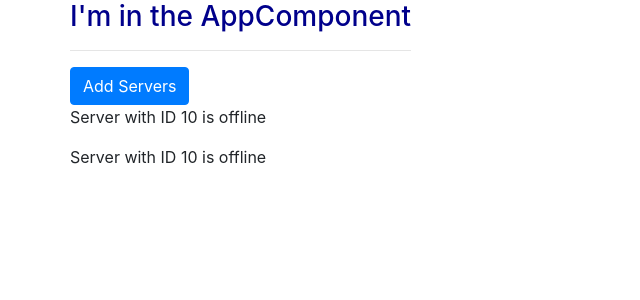
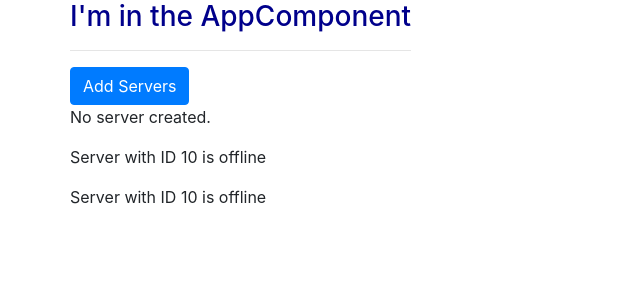
Before and after one commit to bpmnnit/testapp, an Angular app: page / in a window 1280 px wide. Shown: the top 300 px of the page, without its empty margins (0-640 px from the left). Built offline with nearby package versions, Linux system fonts and the light colour scheme.

Commit message:
Added code for event binding - a server was added

```diff
--- a/src/app/servers/servers.component.html
+++ b/src/app/servers/servers.component.html
@@ -1,3 +1,5 @@
-<button class="btn btn-primary" [disabled]="!allowNewServer">Add Servers</button>
+<button class="btn btn-primary" [disabled]="!allowNewServer" (click)="onCreateServer()">Add Servers</button>
+
+<p>{{ serverCreationStatus }}</p>
 <app-server></app-server>
 <app-server></app-server>
--- a/src/app/servers/servers.component.ts
+++ b/src/app/servers/servers.component.ts
@@ -8,6 +8,7 @@
 export class ServersComponent implements OnInit {
 
 	allowNewServer = false;
+	serverCreationStatus = 'No server created.';
 
 	constructor() {
 		setTimeout(() => {
@@ -16,7 +17,11 @@
 
 	}
 
-  ngOnInit() {
-  }
+	ngOnInit() {
 
+	}
+
+	onCreateServer() {
+		this.serverCreationStatus = 'A server was created.';
+	}
 }
```
